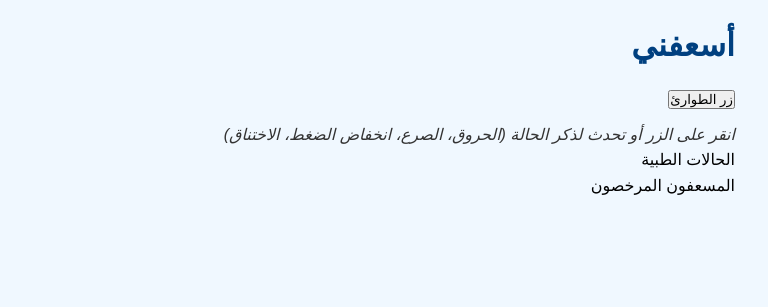
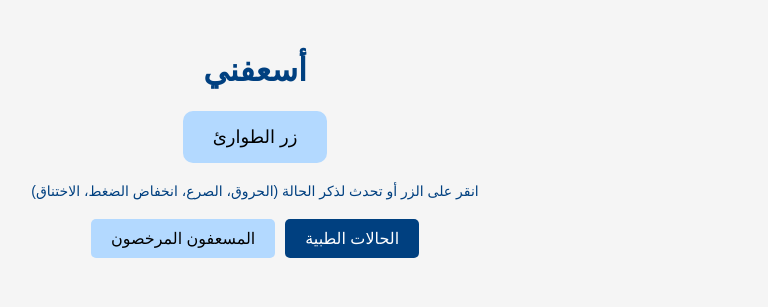
Before and after one commit to Smart-Paramedic/Prohect, a PHP site: page / in a window 1280 px wide. Shown: the top 307 px of the page, without its empty margins (385-1153 px from the left). Run offline with PHP 8.4, Linux system fonts and the light colour scheme.

Commit message:
Style.css

```diff
--- a/Style.css
+++ b/Style.css
@@ -1,32 +1,68 @@
 :root {
-    --babyblue: #b3d9ff;
-    --darkblue: #004080;
-    --light: #f0f8ff;
-    --success: #28a745;
-    --danger: #dc3545;
-}
-
-* {
-    margin: 0;
-    padding: 0;
-    box-sizing: border-box;
-    font-family: Arial, sans-serif;
+    --baby-blue: #b3d9ff;
+    --blue-dark: #004080;
+    --white: #fff;
+    --light-gray: #f5f5f5;
 }
 
 body {
-    background-color: var(--light);
-    line-height: 1.6;
+    margin: 0;
+    font-family: Arial, sans-serif;
+    background-color: var(--light-gray);
 }
 
 .container {
     max-width: 1000px;
-    margin: 0 auto;
-    padding: 20px;
+    margin: 20px auto;
+    padding: 10px;
 }
 
-h1,h2,h3 {
-    color: var(--darkblue);
-    margin-bottom: 15px;
+h1 {
+    text-align: center;
+    color: var(--blue-dark);
+}
+
+#emergencyBtn {
+    display: block;
+    margin: 20px auto;
+    padding: 15px 30px;
+    font-size: 18px;
+    background-color: var(--baby-blue);
+    border: none;
+    border-radius: 10px;
+    cursor: pointer;
+    transition: transform 0.2s ease;
+}
+
+#emergencyBtn:hover {
+    transform: scale(1.05);
+}
+
+.hint {
+    text-align: center;
+    margin-top: 10px;
+    font-size: 14px;
+    color: var(--blue-dark);
+}
+
+.tabs {
+    display: flex;
+    justify-content: center;
+    margin: 20px 0;
+    gap: 10px;
+}
+
+.tab {
+    padding: 10px 20px;
+    background-color: var(--baby-blue);
+    border-radius: 5px;
+    cursor: pointer;
+    transition: all 0.2s ease;
+}
+
+.tab.active {
+    background-color: var(--blue-dark);
+    color: var(--white);
 }
 
 .tab-content {
@@ -37,68 +73,37 @@ h1,h2,h3 {
     display: block;
 }
 
-.nav-tabs {
-    display: flex;
-    justify-content: space-around;
-    position: fixed;
-    bottom: 0;
-    width: 100%;
-    background: var(--babyblue);
-    padding: 10px 0;
-    box-shadow: 0 -2px 10px rgba(0,0,0,0.1);
+.case-card {
+    background-color: var(--white);
+    margin: 15px 0;
+    padding: 15px;
+    border-radius: 10px;
+    box-shadow: 0 2px 6px rgba(0,0,0,0.1);
 }
 
-.nav-tab {
-    cursor: pointer;
-    padding: 8px 15px;
-    border-radius: 20px;
-    color: var(--darkblue);
+.case-card h3 {
+    margin-bottom: 10px;
+    color: var(--blue-dark);
+}
+
+.step {
+    padding: 10px;
+    margin: 8px 0;
+    background-color: var(--baby-blue);
+    border-left: 5px solid var(--blue-dark);
+    border-radius: 5px;
+}
+
+.step-title {
     font-weight: bold;
 }
 
-.nav-tab.active {
-    background: var(--darkblue);
-    color: white;
-}
-
-.emergency-btn {
-    background: var(--darkblue);
-    color: white;
+.emergency-call-btn {
+    margin-top: 10px;
+    padding: 8px 15px;
+    background-color: var(--blue-dark);
+    color: var(--white);
     border: none;
-    padding: 12px 25px;
-    border-radius: 25px;
-    cursor: pointer;
-    margin: 10px 0;
-}
-
-.hint {
-    margin-top: 10px;
-    font-style: italic;
-    color: #333;
-}
-
-.case-card {
-    background: white;
-    border-radius: 10px;
-    padding: 15px;
-    margin: 10px 0;
-    box-shadow: 0 2px 5px rgba(0,0,0,0.1);
+    border-radius: 8px;
     cursor: pointer;
 }
-
-.steps-container {
-    margin-top: 10px;
-    padding: 10px;
-    background: var(--babyblue);
-    border-radius: 8px;
-}
-
-.call-btn {
-    background: var(--danger);
-    color: white;
-    border: none;
-    padding: 8px 12px;
-    border-radius: 15px;
-    cursor: pointer;
-    margin-top: 10px;
-}
```
